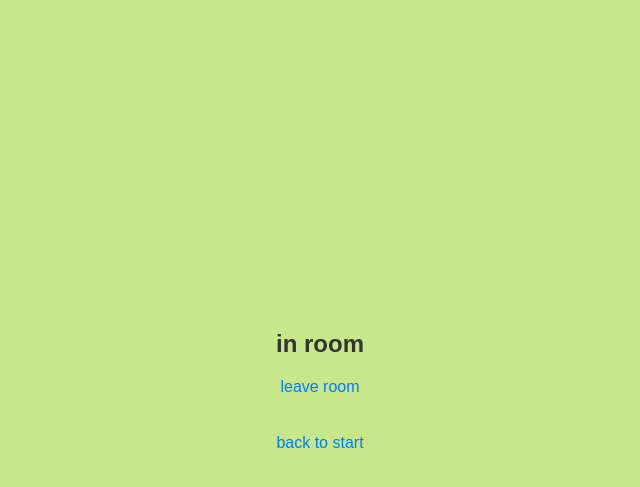
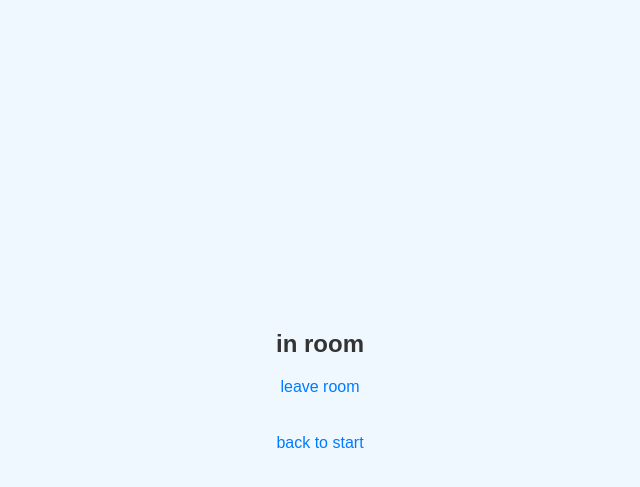
Before and after one commit to NiklasKaulfers/web-eng-hszg-iib23-chat, a PHP site: page /joinRoom.html in a window 1280 px wide. Shown: the top 487 px of the page, without its empty margins (320-960 px from the left). Run offline with PHP 8.4, Linux system fonts and the light colour scheme.

Commit message:
blue looks better

```diff
--- a/style/style.css
+++ b/style/style.css
@@ -3,7 +3,7 @@ body {
     font-family: Arial, sans-serif;
     margin: 0;
     padding: 0;
-    background-color: #C6E88A ; /* Light blue background */
+    background-color: #f0f8ff ; /* Light blue background */
     color: #333;
     display: flex;
     justify-content: center;
```
